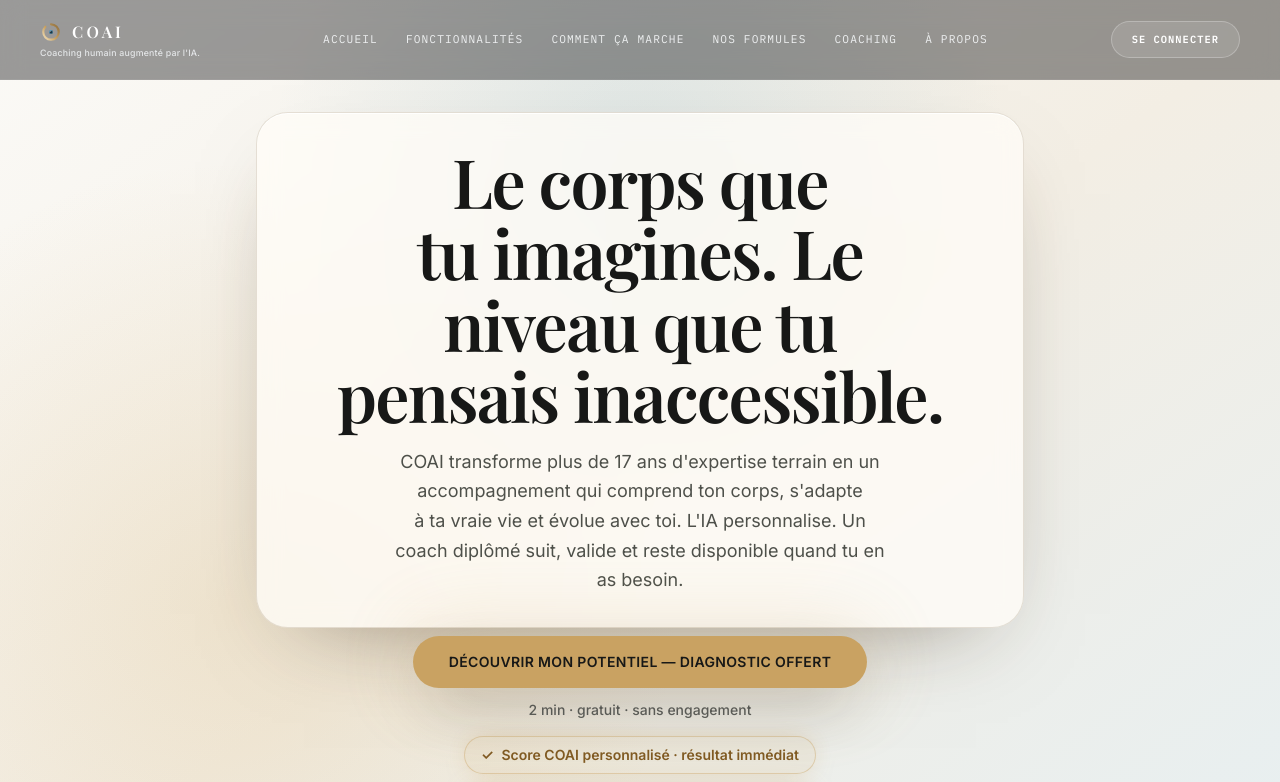
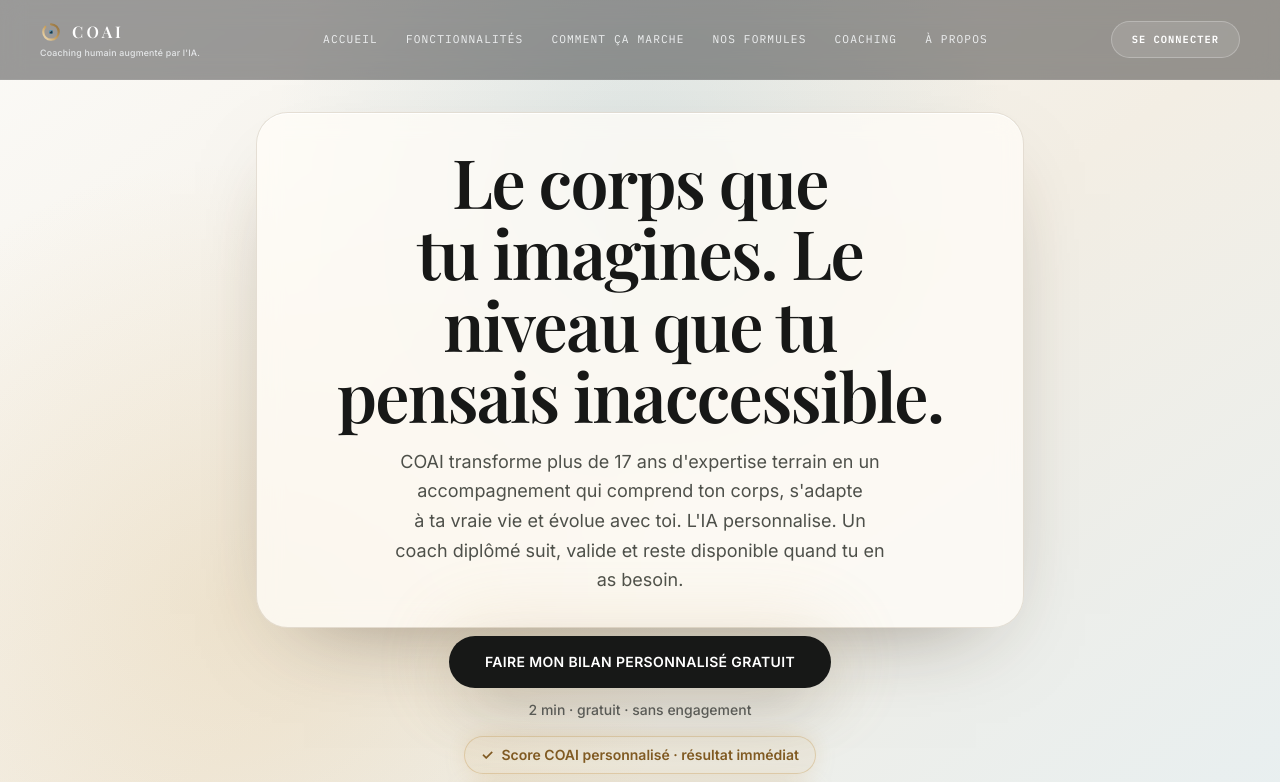
Before and after one commit to anthonydarmon213-ux/COAI, a Next.js app: page / in a window 1280 px wide. Shown: the top 782 px of the page. Built offline with nearby package versions, Linux system fonts and the light colour scheme; no server answers.

Commit message:
Clarifie le bilan gratuit

```diff
--- a/src/components/marketing/coai-intro.tsx
+++ b/src/components/marketing/coai-intro.tsx
@@ -33,8 +33,11 @@ export function CoaiIntro() {
               className="animate-halo-blink pointer-events-none absolute -inset-3 -z-10 rounded-full bg-laiton-400 blur-2xl"
               aria-hidden="true"
             />
-            <Button className="bg-[#171817] px-9 py-4 text-base font-bold uppercase tracking-[0.04em] text-white shadow-[0_25px_60px_-22px_rgba(23,24,23,0.85)] hover:bg-[#292b29]">
-              <span>Découvrir mon potentiel — Diagnostic offert</span>
+            <Button
+              className="px-9 py-4 text-base font-bold uppercase tracking-[0.04em] text-white shadow-[0_25px_60px_-22px_rgba(23,24,23,0.85)]"
+              style={{ backgroundColor: "#171817", color: "#ffffff" }}
+            >
+              <span>Faire mon bilan personnalisé gratuit</span>
             </Button>
           </Link>
           <span className="w-full text-center text-sm font-medium text-[#5f605b]">
```
